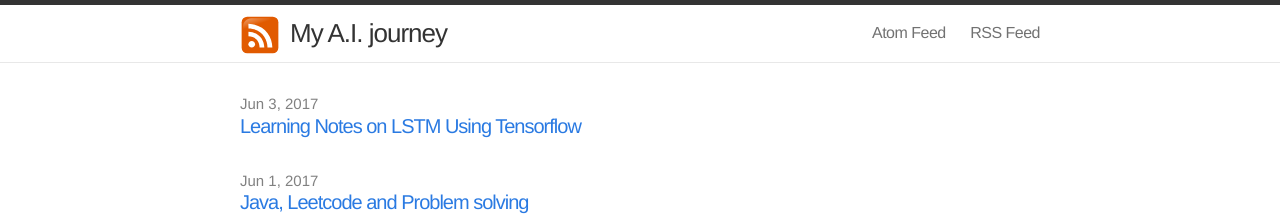
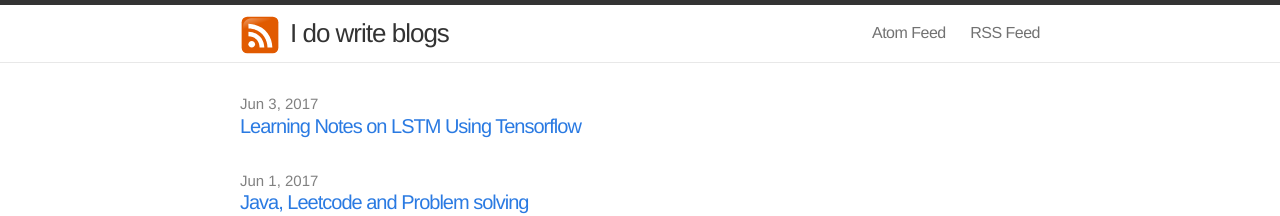
Before and after one commit to BrianPin/brianpin.github.io, a Jekyll site: the page built from index.html, in a window 1280 px wide and 900 px high. Shown: the top 216 px of the window. Built offline with Jekyll 4.4.1, drawn with Linux system fonts in a browser that asks for light colours; some of the changed text lies outside the part shown.

Commit message:
Change title

```diff
--- a/_config.yml
+++ b/_config.yml
@@ -7,7 +7,7 @@ kramdown:
 paginate:     5
 exclude: [".rvmrc", ".rbenv-version", "README.md", "Rakefile", "changelog.md"]
 highlighter: rouge
-title : My A.I. journey
+title : I do write blogs
 author :
   github : BrianPin
   twitter : BrianBin
```
